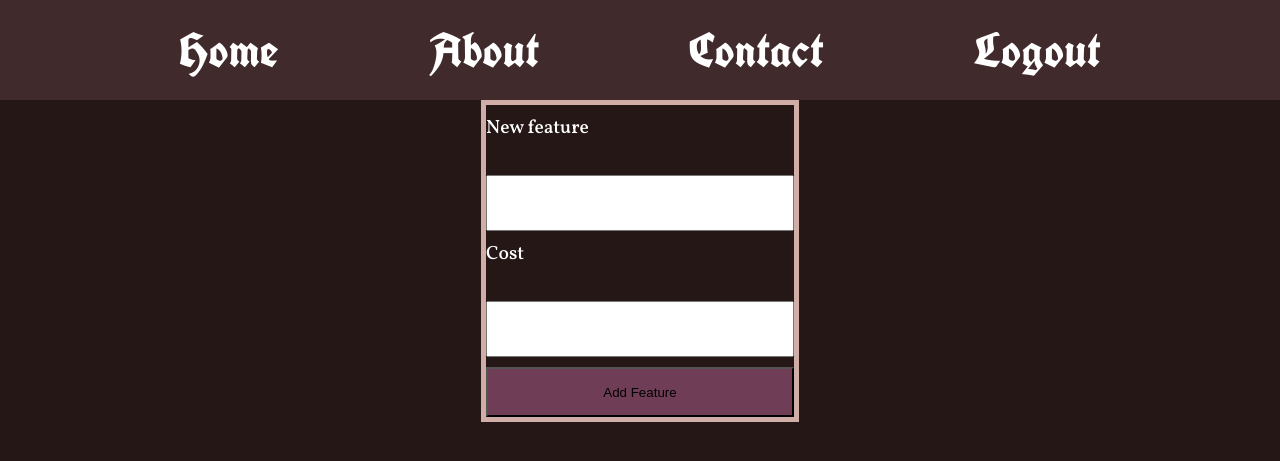
After one commit to Emma-Jonna/Island-Hotel, a PHP site: page /hotelAdmin.php in a window 1280 px wide. The commit adds this page. Shown: the top 461 px of the page. Run offline with PHP 8.4, Linux system fonts and the light colour scheme; the visitor is signed in with stand-in values (Sample User, id 1).

Commit message:
added admin site

```diff
--- a/CSS/main.css
+++ b/CSS/main.css
@@ -197,7 +197,9 @@ form {
   display: grid;
   grid-template-columns: repeat(5, 2fr) 1fr;
   grid-template-rows: repeat(2, 2fr);
-  margin: 0 40px 0 40px;
+  grid-auto-rows: minmax(2fr, auto);
+  /* margin: 0 40px 0 40px; */
+  width: fit-content;
 }
 
 .name-input,
@@ -279,7 +281,10 @@ form {
 }
 
 .feature label {
+  width: auto;
   white-space: nowrap;
+  position: relative;
+  top: 10px;
 }
 
 .room-info {
@@ -312,10 +317,68 @@ li {
   background-color: var(--color-raisin-black);
 }
 
-.offer p {
-  margin: 0 40px 0 40px;
-}
-
 .description p {
   margin-top: 30px;
 }
+
+/*LOGIN ------------------------> */
+
+.login-form-container {
+  display: flex;
+  justify-content: center;
+  align-items: center;
+}
+
+.login-form {
+  display: flex;
+  justify-content: center;
+}
+
+.login-container {
+  display: flex;
+  flex-direction: column;
+  justify-content: center;
+  align-items: center;
+  gap: 10px;
+}
+
+.login-form input,
+label {
+  width: 300px;
+  height: 50px;
+}
+
+.login-button {
+  width: 200px;
+  background-color: var(--old-mauve);
+  height: 50px;
+}
+
+/* ADMIN----------> */
+
+.admin-form-container {
+  display: flex;
+  justify-content: center;
+  align-items: center;
+}
+.admin-form {
+  display: flex;
+  justify-content: center;
+}
+
+.admin-container {
+  display: flex;
+  flex-direction: column;
+  gap: 10px;
+}
+
+.admin-container input,
+label {
+  width: 300px;
+  height: 50px;
+}
+
+.admin-container button {
+  background-color: var(--old-mauve);
+  height: 50px;
+}
--- a/CSS/typography.css
+++ b/CSS/typography.css
@@ -45,6 +45,11 @@ a {
   font-size: 2rem;
 }
 
+li a {
+  font-family: 'UnifrakturCook';
+  font-size: 3rem;
+}
+
 .errors p {
   font-family: 'Vollkorn-Medium';
   font-size: 1.5rem;
--- /dev/null
+++ b/hotelAdmin.php
@@ -0,0 +1,81 @@
+<?php
+session_start();
+
+
+
+if (!isset($_SESSION['admin'])) {
+    header('Location: index.php');
+}
+
+
+
+
+
+if (isset($_POST['new-feature'], $_POST['feature-cost'])) {
+
+    $newFeature = $_POST['new-feature'];
+    $newCost = $_POST['feature-cost'];
+    $type = "admin_feature";
+
+    // echo $newFeature;
+    // echo $newCost;
+
+    $db = new PDO('sqlite:database.db');
+    $query = 'INSERT INTO pricelist (type, name, price) VALUES(:type, :name, :price)';
+    $stmt = $db->prepare($query);
+
+    $stmt->bindParam(':type', $type, PDO::PARAM_STR);
+    $stmt->bindParam(':name', $newFeature, PDO::PARAM_STR);
+    $stmt->bindParam(':price', $newCost, PDO::PARAM_INT);
+
+    $stmt->execute();
+}
+
+
+
+?>
+
+<!DOCTYPE html>
+<html lang="en">
+
+<head>
+    <meta charset="UTF-8">
+    <meta http-equiv="X-UA-Compatible" content="IE=edge">
+    <meta name="viewport" content="width=device-width, initial-scale=1.0">
+    <link rel="shortcut icon" href="./Images/Favicon.png" type="image/x-icon">
+    <link rel="stylesheet" href="/CSS/global.css">
+    <link rel="stylesheet" href="/CSS/main.css">
+    <link rel="stylesheet" href="/CSS/typography.css">
+    <link rel="stylesheet" href="/CSS/fonts.css">
+    <title>Document</title>
+</head>
+
+<body>
+
+    <header>
+        <nav>
+            <ul>
+                <li><a href="index.php">Home</a></li>
+                <li>About</li>
+                <li>Contact</li>
+                <li><a href="login.php">Logout</a></li>
+            </ul>
+        </nav>
+    </header>
+    <div class="admin-form-container">
+        <form class="admin-form" method="post" action="/hotelAdmin.php">
+            <div class="admin-container">
+                <label for="feature-name">New feature</label>
+                <input type="text" name="new-feature" required>
+                <label for="feature-price">Cost</label>
+                <input type="number" name="feature-cost" min="1" max="10" required>
+                <button type="submit" name="submit">Add Feature</button>
+            </div>
+        </form>
+
+    </div>
+
+
+</body>
+
+</html>
--- a/hotelFunctions.php
+++ b/hotelFunctions.php
@@ -45,7 +45,7 @@ function checkPrice($priceId): int
 
     $statement->execute();
 
-    $priceList =  $statement->fetch(PDO::FETCH_ASSOC);
+    $priceList = $statement->fetch(PDO::FETCH_ASSOC);
 
     return $priceList['price'];
 }
--- a/validateBooking.php
+++ b/validateBooking.php
@@ -3,7 +3,7 @@
 declare(strict_types=1);
 
 require("./hotelFunctions.php");
-require "./vendor/autoload.php";
+require __DIR__ . "/vendor/autoload.php";
 
 use GuzzleHttp\Client;
 use GuzzleHttp\Exception\ClientException;
@@ -56,6 +56,7 @@ if (!(count($errors) === 0)) {
     // calculating the features cost if they are choosen and are then added
     if (isset($_POST['features'])) {
         $features = $_POST['features'];
+
 
         foreach ($features as $feature) {
             $featureCost = checkPrice($feature);
@@ -125,7 +126,7 @@ if (!(count($errors) === 0)) {
                 ];
                 $options = [
                     'form_params' => [
-                        'user' => 'Johanna',
+                        'user' => 'Robin',
                         'transferCode' => $transfercode
                     ]
                 ];
```
Also changed, not shown: index.php (+24 -6 lines), login.php (added, +47 -0 lines), script.js (+13 -0 lines), src/Admin.php (added, +28 -0 lines), validateLogin.php (added, +69 -0 lines), database.db, 2 other files.
